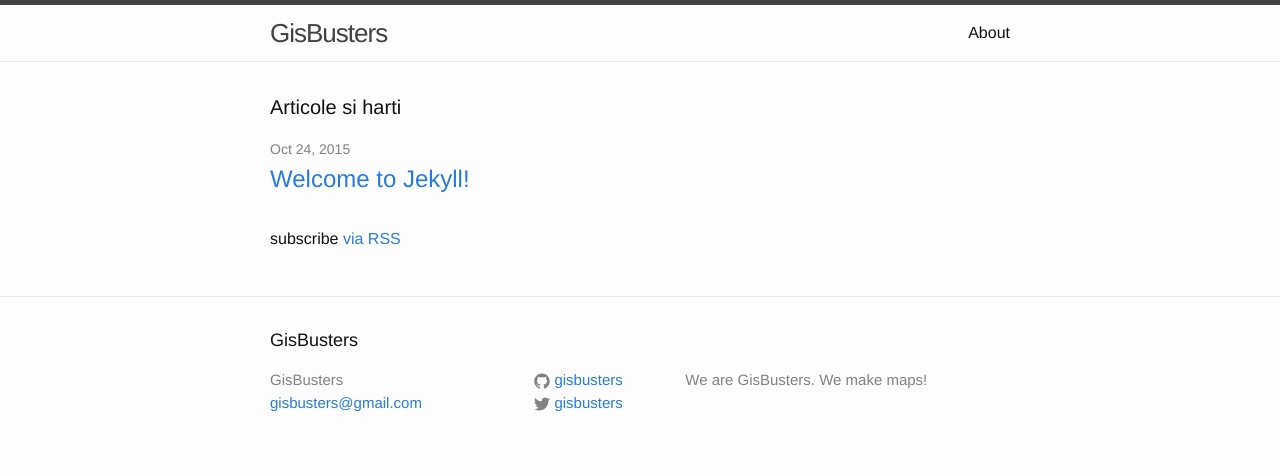
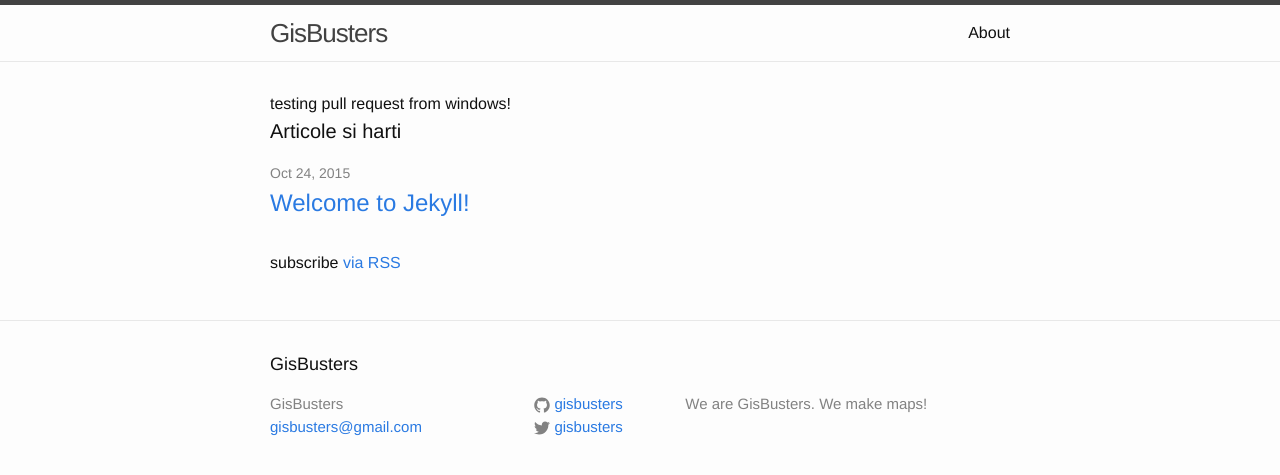
Before and after one commit to gisbusters/blog, a Jekyll site: the page built from index.html, in a window 1280 px wide. Shown: the top 475 px of the page. Built offline with Jekyll 4.4.1, drawn with Linux system fonts in a browser that asks for light colours; Markdown is read by kramdown in place of the engine named in the settings.

Commit message:
test for windows
mircea to gisbusters

```diff
--- a/index.html
+++ b/index.html
@@ -3,7 +3,7 @@ layout: default
 ---
 
 <div class="home">
-
+  testing pull request from windows!
   <h1 class="page-heading">Articole si harti</h1>
 
   <ul class="post-list">
```
